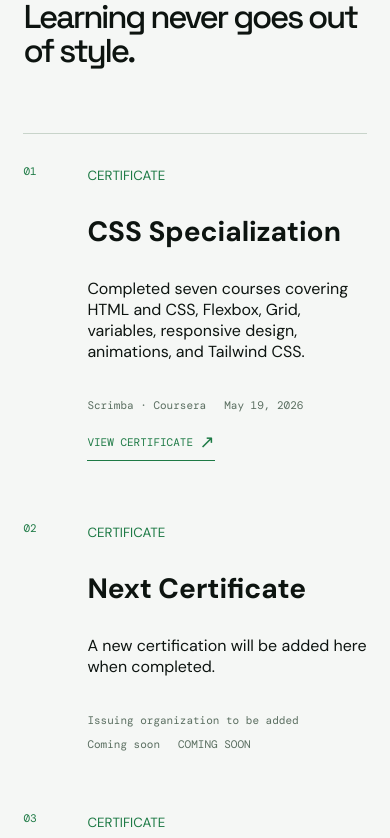
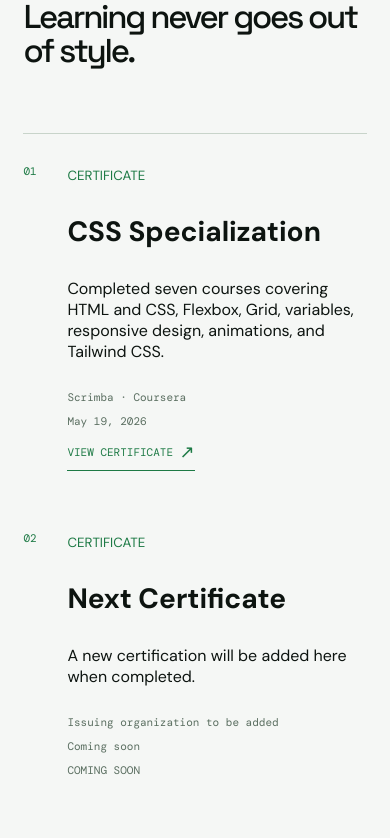
Before and after one commit to bmtonga/myportfolio, a React (Vite) app: page / in a window 390 px wide. Shown: the part 5020-5858 px from the top of the page. Built offline with nearby package versions, Linux system fonts and the light colour scheme.

Commit message:
Refactor code structure for improved readability and maintainability

```diff
--- a/src/components/Certificates/Certificates.css
+++ b/src/components/Certificates/Certificates.css
@@ -5,7 +5,7 @@
 
 .cert {
     display: grid;
-    grid-template-columns: 80px 1fr 235px;
+    grid-template-columns: 80px minmax(0, 1fr) minmax(180px, 235px);
     gap: 20px;
     padding: 30px 0;
     transition: background .25s ease, padding .25s ease
@@ -30,8 +30,13 @@
     flex-direction: column;
     align-items: start;
     gap: 9px;
+    min-width: 0;
     font: 11px var(--mono);
     color: var(--muted-alt);
+}
+
+.cert aside span {
+    overflow-wrap: anywhere;
 }
 
 .cert aside a {
@@ -59,13 +64,31 @@
 
     .cert aside {
         grid-column: 2;
-        flex-direction: row;
-        flex-wrap: wrap;
-        gap: 10px 18px
+        display: grid;
+        grid-template-columns: repeat(2, minmax(0, 1fr));
+        align-items: start;
+        gap: 10px 18px;
+        width: 100%;
     }
 
     .cert aside a {
-        width: max-content;
-        margin-top: 8px
+        grid-column: 1 / -1;
+        width: fit-content;
+        margin-top: 2px
     }
 }
+
+@media(max-width:420px) {
+    .cert {
+        grid-template-columns: 32px minmax(0, 1fr);
+        gap: 12px;
+    }
+
+    .cert aside {
+        grid-template-columns: 1fr;
+    }
+
+    .cert aside a {
+        grid-column: auto;
+    }
+}
```
Also changed, not shown: 5 other files (tests, documents, lock files or other folders).
